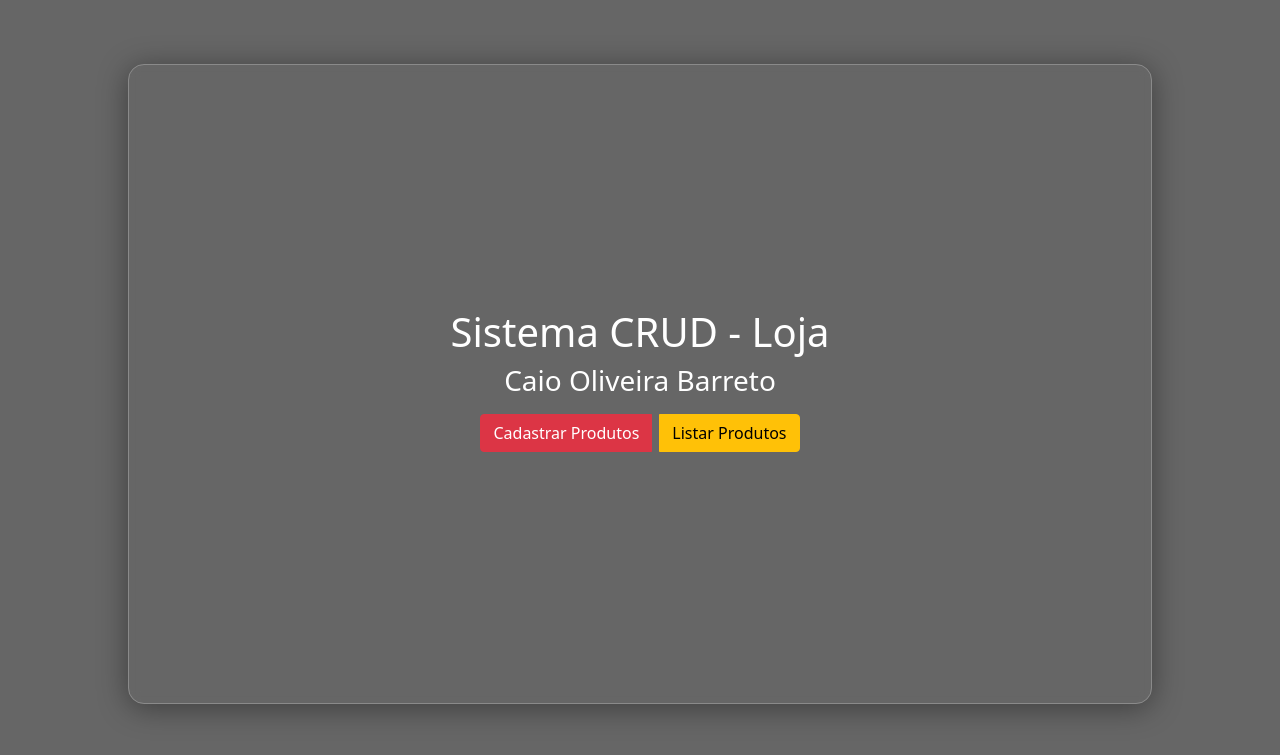
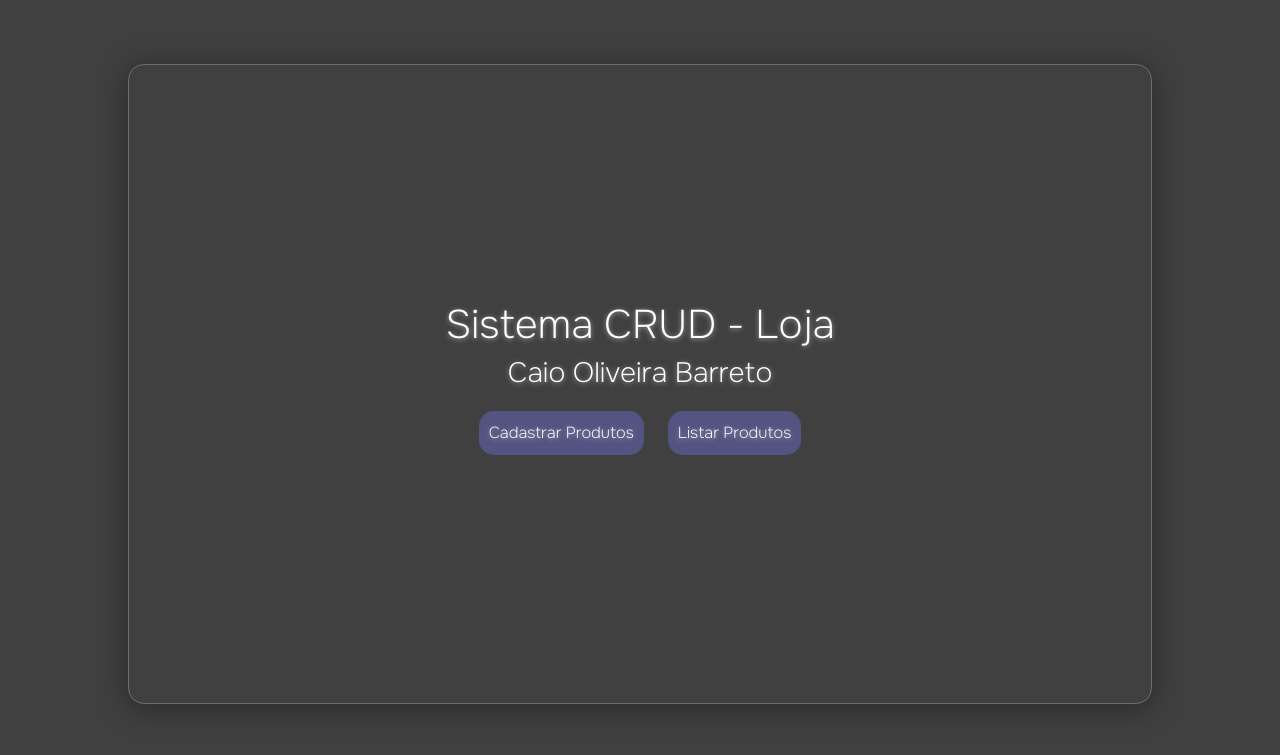
Before and after one commit to Caiooliveirabarreto/LojaSWI, a PHP site: page / in a window 1280 px wide. Shown: the top 755 px of the page. Run offline with PHP 8.4, Linux system fonts and the light colour scheme.

Commit message:
Css finalizado

```diff
--- a/Form_Atualiza.php
+++ b/Form_Atualiza.php
@@ -34,7 +34,7 @@
                 Quantidade: <input type="text" value="<?php echo $produto['quantidade']; ?>" name="quantidade_novo" class="form-control">
             </div>
 
-            <button type="submit" class="btn btn-primary">Atualizar</button>
+            <button type="submit" class="btn-custom">Atualizar</button>
         </form>
     </div>
 
--- a/css/style.css
+++ b/css/style.css
@@ -1,7 +1,18 @@
+@import url('https://fonts.googleapis.com/css2?family=Onest:wght@200&display=swap');
+.onest-uniquifier {
+  font-family: "Onest", sans-serif;
+  font-optical-sizing: auto;
+  font-weight: 200;
+  font-style: normal;
+
+}
+
 body{
+    font-family: "Onest", sans-serif;
+    text-shadow: 0px 1px 5px rgba(255, 255, 255, 0.5);
     color: white;
     /* From https://css.glass */
-    background: rgba(0, 0, 0, 0.6);
+    background: rgba(0, 0, 0, .75);
     border-radius: 16px;
     box-shadow: 0 4px 30px rgba(0, 0, 0, 0.4);
     backdrop-filter: blur(5.1px);
@@ -21,7 +32,24 @@ body{
 
 a{
     width: auto;
-    margin: 1vh;
+    margin: 1.5vh;
     padding: 1vh;
     font-size: 2vh;
 }
+
+.btn-custom {
+    background-color: #535481;
+    color: white;
+    text-align: center;
+    font-size: 16px;
+    border-radius: 15px;
+    border: 2px solid #535481;
+    text-decoration: none;
+}
+.btn-custom:hover {
+    background-color: #3e3e70;
+    color: white;
+    border-radius: 15px;
+    font-size: 17px;
+    transition: all 0.3s ease-in-out;
+}
--- a/form_cadastra.php
+++ b/form_cadastra.php
@@ -15,7 +15,7 @@
                 <input type="text" name="quantidade" placeholder="Digite a quantidade do produto:" class="form-control">
             </div>
 
-            <button type="submit" class="btn btn-primary">Cadastrar</button>
+            <button type="submit" class="btn-custom">Cadastrar</button>
         </form>
     </div>
 
--- a/index.php
+++ b/index.php
@@ -5,9 +5,9 @@
 ?>
         <div class="container text-center">
             <div class="btn-group" role="group">
-                <a href='form_cadastra.php' type="button" class="btn btn-danger">Cadastrar Produtos</a>
+                <a href='form_cadastra.php' type="button" class="btn-custom">Cadastrar Produtos</a>
                 <br>
-                <a href='listar.php'type="button" class="btn btn-warning">Listar Produtos</a>
+                <a href='listar.php'type="button" class="btn-custom">Listar Produtos</a>
             </div>
         </div>
 
--- a/listar.php
+++ b/listar.php
@@ -37,8 +37,8 @@ include 'pedaco.php';
                     echo "
                     <td>
                         <div class='btn-group' role='group'>
-                            <a href='Form_Atualiza.php?id=" . $produto['id'] . "' type='button' class='btn btn-danger'>Atualizar</a>
-                            <a href='excluir.php?id=" . $produto['id'] . "' type='button' class='btn btn-warning'>Apagar</a>
+                            <a href='Form_Atualiza.php?id=" . $produto['id'] . "' type='button' class='btn-custom'>Atualizar</a>
+                            <a href='excluir.php?id=" . $produto['id'] . "' type='button' class='btn-custom'>Apagar</a>
                         </div>
                     </td>
                     ";
```
